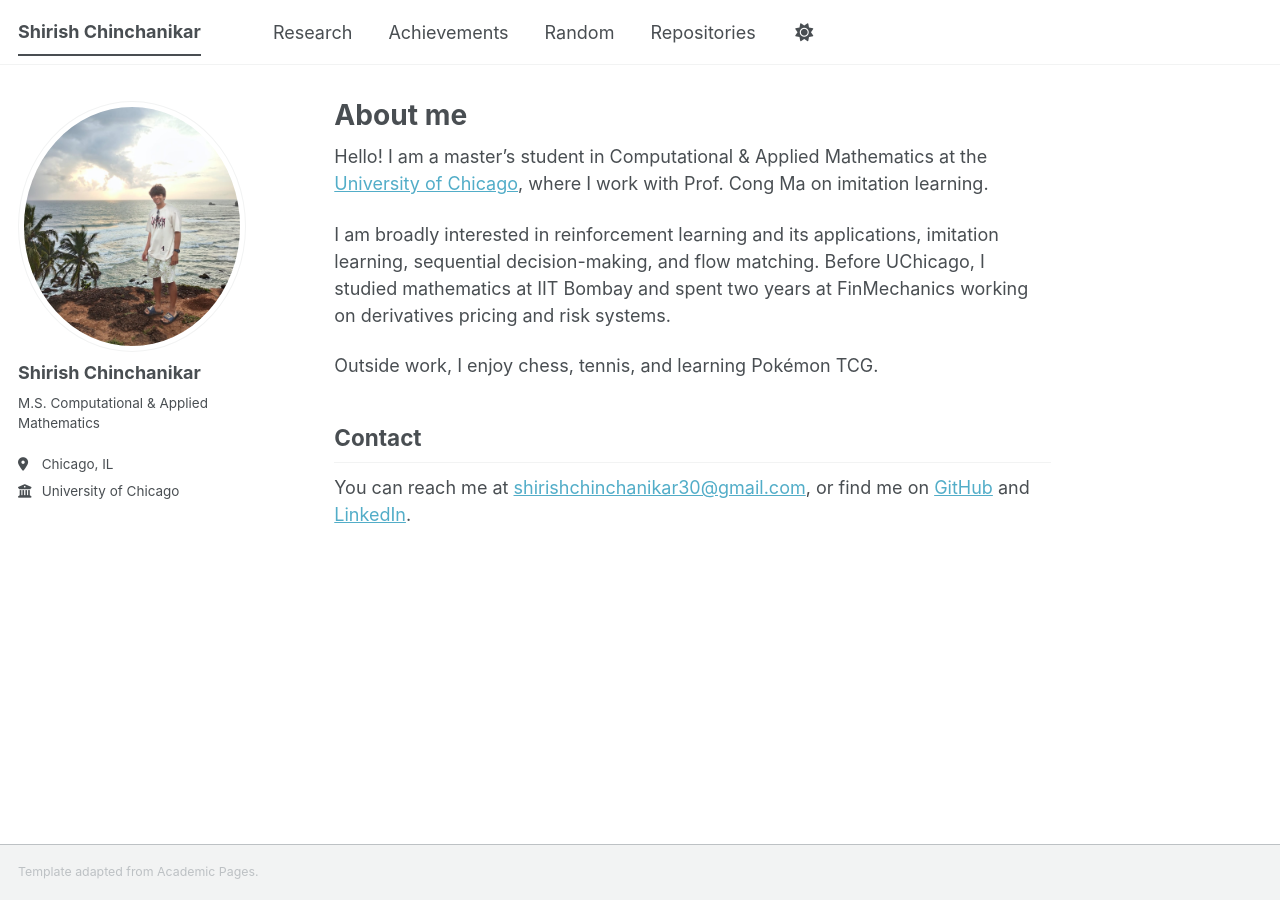
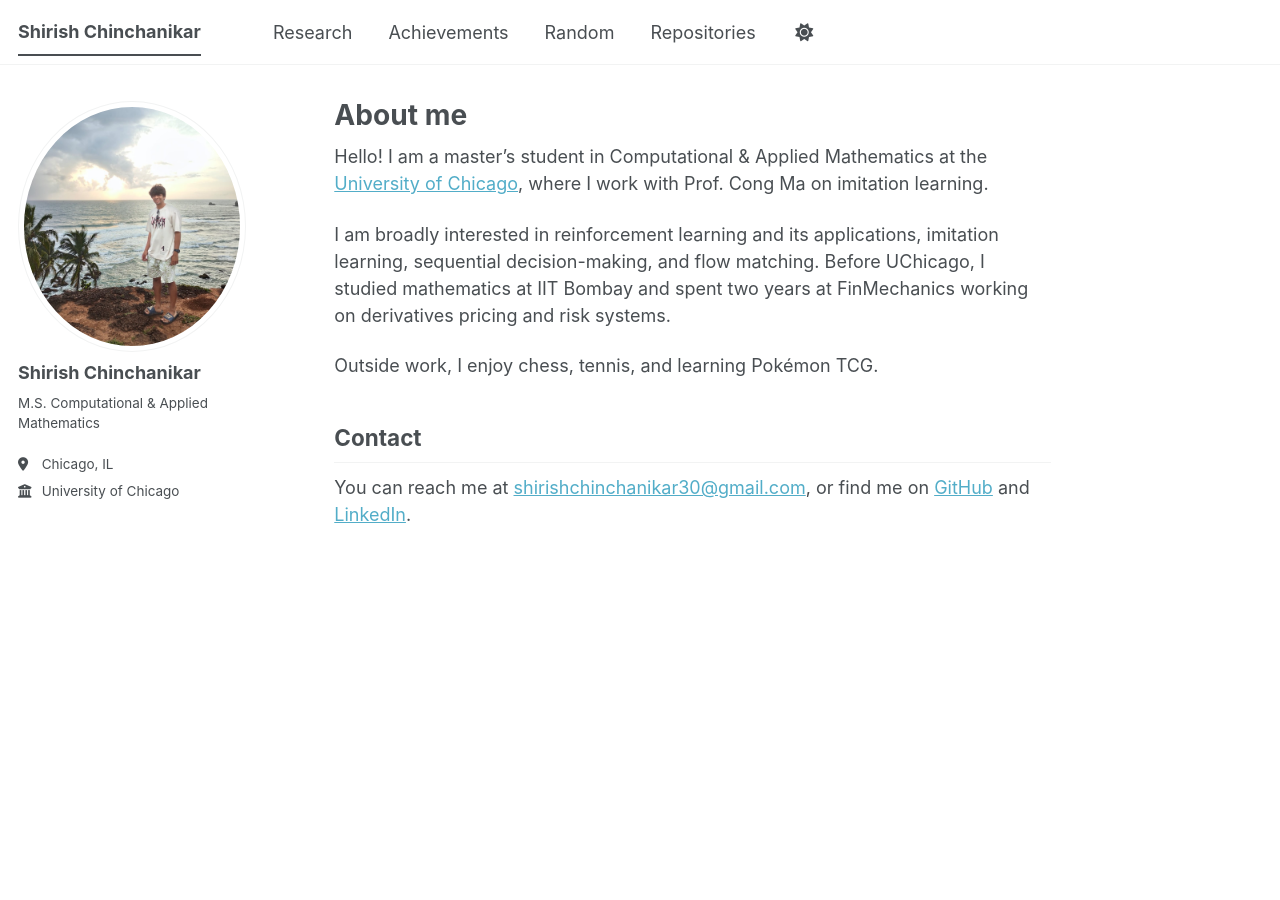
Before and after one commit to ShirishChinch/ShirishChinch.github.io, a Jekyll site: the page built from _pages/about.md, in a window 1280 px wide. Built offline with Jekyll 4.4.1, drawn with Linux system fonts in a browser that asks for light colours; a style sheet for code colours, icons or effects is not loaded.

Commit message:
Remove visible footer attribution

```diff
--- a/_includes/footer.html
+++ b/_includes/footer.html
@@ -1,3 +1 @@
-<div class="page__footer-copyright">
-  Template adapted from <a href="https://github.com/academicpages/academicpages.github.io">Academic Pages</a>.
-</div>
+{% comment %}Required attribution is retained in the repository LICENSE file.{% endcomment %}
--- a/_layouts/default.html
+++ b/_layouts/default.html
@@ -18,13 +18,6 @@ layout: compress
 
     {{ content }}
 
-    <div class="page__footer">
-      <footer>
-        {% include footer/custom.html %}
-        {% include footer.html %}
-      </footer>
-    </div>
-
     {% include scripts.html %}
 
   </body>
```
